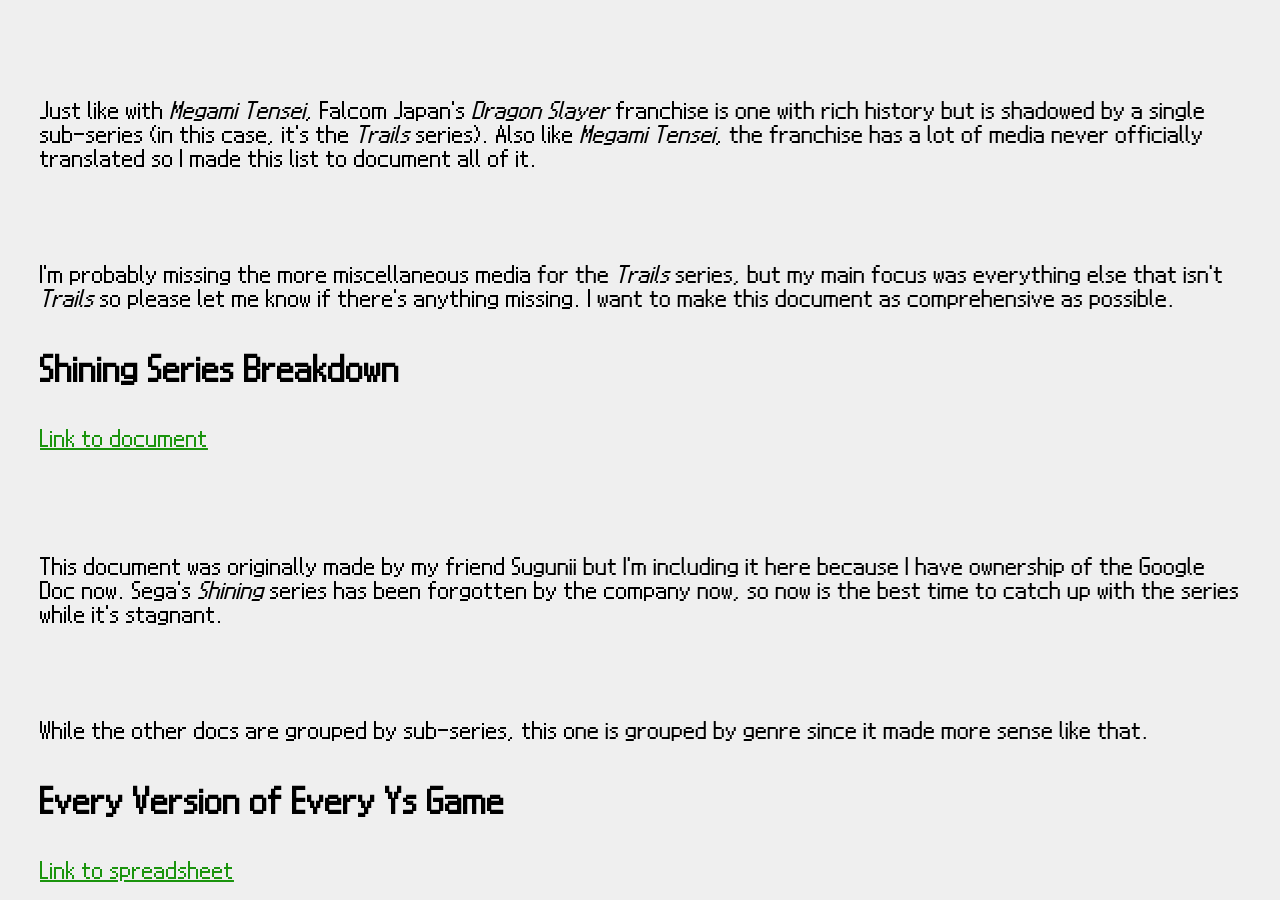
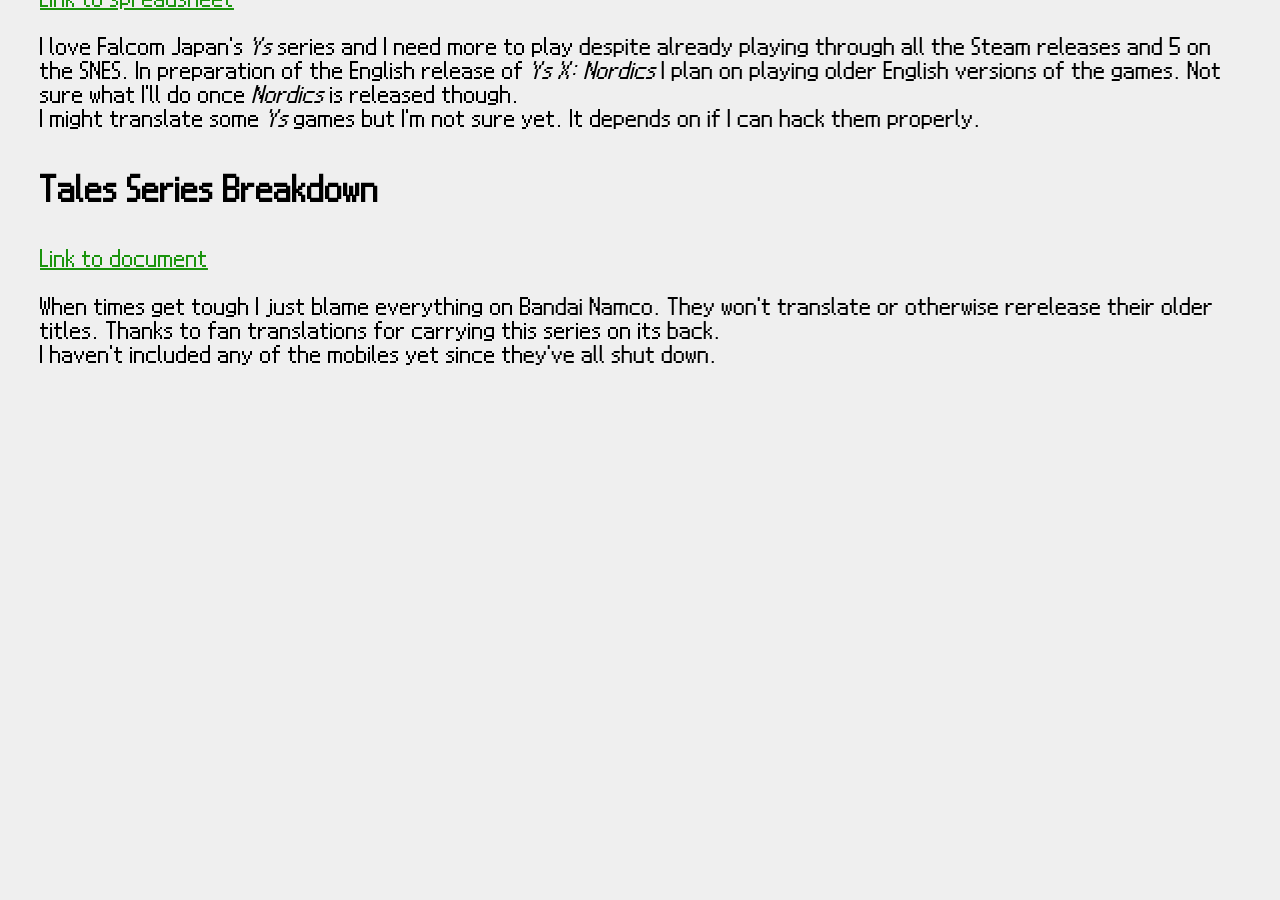
Before and after one commit to Kaisaan/kaisaan.github.io, a Jekyll site: the page built from pages/docs.html, in a window 1280 px wide and 900 px high, scrolled down 1651 px. Built offline with Jekyll 4.4.1, drawn with Linux system fonts in a browser that asks for light colours; some web fonts are replaced; after the commit the page ends 2056 px from its top, so only the background shows below that.

Commit message:
Fix tagging

```diff
--- a/pages/docs.html
+++ b/pages/docs.html
@@ -9,42 +9,42 @@
 
 <h2>List of DS(i) Rereleases</h2>
 
-<p><a href="https://docs.google.com/spreadsheets/d/1E18vwS4MEduTv1vN2OxmL82z9VaywsUr2qpoCL6S19I/edit?usp=sharing" target="_blank">Link to spreadsheets</a></p><br>
+<p><a href="https://docs.google.com/spreadsheets/d/1E18vwS4MEduTv1vN2OxmL82z9VaywsUr2qpoCL6S19I/edit?usp=sharing" target="_blank">Link to spreadsheets</a><br>
 <br>
-<p>The Nitendo DSi XL was my first ever video game console that I had, so I have a lot of love for many games on the system. I've been interested in seeing the changes between different rereleases of a game so I've decided to make a list of all games that were released on the system as well as DS(i) games that were later rereleased.</p><br>
-<p>I also originally made a <a href="https://gbatemp.net/threads/list-of-all-ds-i-rereleases-ports-remakes-etc-includes-dsiware-and-homebrew.624316/" target="_blank">thread on GBATemp</a> where I answer questions and have posted further notes, feel free to comment there too.</p><br>
-<p>I also have spreadsheets for the same thing but for GBA and 3DS games, but those are still under construction since I haven't researched their libraries fully yet. I should probably move them to a separate link.</p>
+The Nitendo DSi XL was my first ever video game console that I had, so I have a lot of love for many games on the system. I've been interested in seeing the changes between different rereleases of a game so I've decided to make a list of all games that were released on the system as well as DS(i) games that were later rereleased.<br>
+I also originally made a <a href="https://gbatemp.net/threads/list-of-all-ds-i-rereleases-ports-remakes-etc-includes-dsiware-and-homebrew.624316/" target="_blank">thread on GBATemp</a> where I answer questions and have posted further notes, feel free to comment there too.<br>
+I also have spreadsheets for the same thing but for GBA and 3DS games, but those are still under construction since I haven't researched their libraries fully yet. I should probably move them to a separate link.</p>
 
 <h2>List of all Megami Tensei English Translations</h2>
 
-<p><a href="https://docs.google.com/spreadsheets/d/145ywsWlfcxrVTH71dOMA50OgpdmZ3lYd5bGPBtAbPzE/edit?usp=sharing" target="_blank">Link to spreadsheet</a></p><br>
+<p><a href="https://docs.google.com/spreadsheets/d/145ywsWlfcxrVTH71dOMA50OgpdmZ3lYd5bGPBtAbPzE/edit?usp=sharing" target="_blank">Link to spreadsheet</a><br>
 <br>
-<p>The <i>Megami Tensei</i> franchise is one that I've been very interested in because of the amount of media there is, especially the amount of media that was never officially translated and is either still in Japanese or have been fan-translated. With the amount of games, comics, animations, novels, stage plays, and comic anthologies there are; I was not able to find a comprehensive list of translations so I decided to make it myself.</p><br>
-<p>I also originally posted this on <a href="https://www.reddit.com/r/Megaten/comments/vw2c8x/list_of_all_translated_megami_tensei_works/" target="_blank">the r/Megaten subreddit</a> to answer questions. Now that comments are disabled (due to old posts automatically being archived), you can instead just contact me directly for corrections.</p><br>
-<p>Right now, most wiki links are to the Fandom wiki, but I should change all links to the new independant wiki. I strongly suggest that you check out anc contribute to the new wiki.</p>
+The <i>Megami Tensei</i> franchise is one that I've been very interested in because of the amount of media there is, especially the amount of media that was never officially translated and is either still in Japanese or have been fan-translated. With the amount of games, comics, animations, novels, stage plays, and comic anthologies there are; I was not able to find a comprehensive list of translations so I decided to make it myself.<br>
+I also originally posted this on <a href="https://www.reddit.com/r/Megaten/comments/vw2c8x/list_of_all_translated_megami_tensei_works/" target="_blank">the r/Megaten subreddit</a> to answer questions. Now that comments are disabled (due to old posts automatically being archived), you can instead just contact me directly for corrections.<br>
+Right now, most wiki links are to the Fandom wiki, but I should change all links to the new independant wiki. I strongly suggest that you check out anc contribute to the new wiki.</p>
 
 <h2>Dragon Slayer Series Breakdown</h2>
 
-<p><a href="https://docs.google.com/document/d/1jQhmZZxinGsUvdPW4oBZSaxVJBvPJ5HoBXW9stJGWyE/edit?usp=sharing" target="_blank">Link to document</a></p><br>
+<p><a href="https://docs.google.com/document/d/1jQhmZZxinGsUvdPW4oBZSaxVJBvPJ5HoBXW9stJGWyE/edit?usp=sharing" target="_blank">Link to document</a><br>
 <br>
-<p>Just like with <i>Megami Tensei</i>, Falcom Japan's <i>Dragon Slayer</i> franchise is one with rich history but is shadowed by a single sub-series (in this case, it's the <i>Trails</i> series). Also like <i>Megami Tensei</i>, the franchise has a lot of media never officially translated so I made this list to document all of it.</p><br>
-<p>I'm probably missing the more miscellaneous media for the <i>Trails</i> series, but my main focus was everything else that isn't <i>Trails</i> so please let me know if there's anything missing. I want to make this document as comprehensive as possible.</p>
+Just like with <i>Megami Tensei</i>, Falcom Japan's <i>Dragon Slayer</i> franchise is one with rich history but is shadowed by a single sub-series (in this case, it's the <i>Trails</i> series). Also like <i>Megami Tensei</i>, the franchise has a lot of media never officially translated so I made this list to document all of it.<br>
+I'm probably missing the more miscellaneous media for the <i>Trails</i> series, but my main focus was everything else that isn't <i>Trails</i> so please let me know if there's anything missing. I want to make this document as comprehensive as possible.</p>
 
 <h2>Shining Series Breakdown</h2>
 
-<p><a href="https://docs.google.com/document/d/1sCI5oogWPNNHAQVkg-8AOnvEgddl2j7wsBZsaqSCFdU/edit?usp=sharing" target="_blank">Link to document</a></p><br>
+<p><a href="https://docs.google.com/document/d/1sCI5oogWPNNHAQVkg-8AOnvEgddl2j7wsBZsaqSCFdU/edit?usp=sharing" target="_blank">Link to document</a><br>
 <br>
-<p>This document was originally made by my friend Sugunii but I'm including it here because I have ownership of the Google Doc now. Sega's <i>Shining</i> series has been forgotten by the company now, so now is the best time to catch up with the series while it's stagnant.</p><br>
-<p>While the other docs are grouped by sub-series, this one is grouped by genre since it made more sense like that.</p>
+This document was originally made by my friend Sugunii but I'm including it here because I have ownership of the Google Doc now. Sega's <i>Shining</i> series has been forgotten by the company now, so now is the best time to catch up with the series while it's stagnant.<br>
+While the other docs are grouped by sub-series, this one is grouped by genre since it made more sense like that.</p>
 
 <h2>Every Version of Every Ys Game</h2>
-<p><a href="https://docs.google.com/spreadsheets/d/11KGjOHQbpPEKQRPy3Mo1k24gZHRoDzoseCWQIZ_NMMI/edit?usp=sharing" target="_blank">Link to spreadsheet</a></p><br>
+<p><a href="https://docs.google.com/spreadsheets/d/11KGjOHQbpPEKQRPy3Mo1k24gZHRoDzoseCWQIZ_NMMI/edit?usp=sharing" target="_blank">Link to spreadsheet</a><br>
 <br>
-<p>I love Falcom Japan's <i>Ys</i> series and I need more to play despite already playing through all the Steam releases and 5 on the SNES. In preparation of the English release of <i>Ys X: Nordics</i> I plan on playing older English versions of the games. Not sure what I'll do once <i>Nordics</i> is released though.</p><br>
-<p>I might translate some <i>Ys</i> games but I'm not sure yet. It depends on if I can hack them properly.</p>
+I love Falcom Japan's <i>Ys</i> series and I need more to play despite already playing through all the Steam releases and 5 on the SNES. In preparation of the English release of <i>Ys X: Nordics</i> I plan on playing older English versions of the games. Not sure what I'll do once <i>Nordics</i> is released though.<br>
+I might translate some <i>Ys</i> games but I'm not sure yet. It depends on if I can hack them properly.</p>
 
-<p>Tales Series Breakdown</p>
-<p><a href="https://docs.google.com/document/d/1Gn442edBrYBQphlDNlhikjo09vXejloR3Quo4hsml7A/edit?usp=sharing" target="_blank">Link to document</a></p><br>
+<h2>Tales Series Breakdown</h2>
+<p><a href="https://docs.google.com/document/d/1Gn442edBrYBQphlDNlhikjo09vXejloR3Quo4hsml7A/edit?usp=sharing" target="_blank">Link to document</a><br>
 <br>
-<p>When times get tough I just blame everything on Bandai Namco. They won't translate or otherwise rerelease their older titles. Thanks to fan translations for carrying this series on its back.</p><br>
-<p></p>
+When times get tough I just blame everything on Bandai Namco. They won't translate or otherwise rerelease their older titles. Thanks to fan translations for carrying this series on its back.<br>
+I haven't included any of the mobiles yet since they've all shut down.</p>
```
